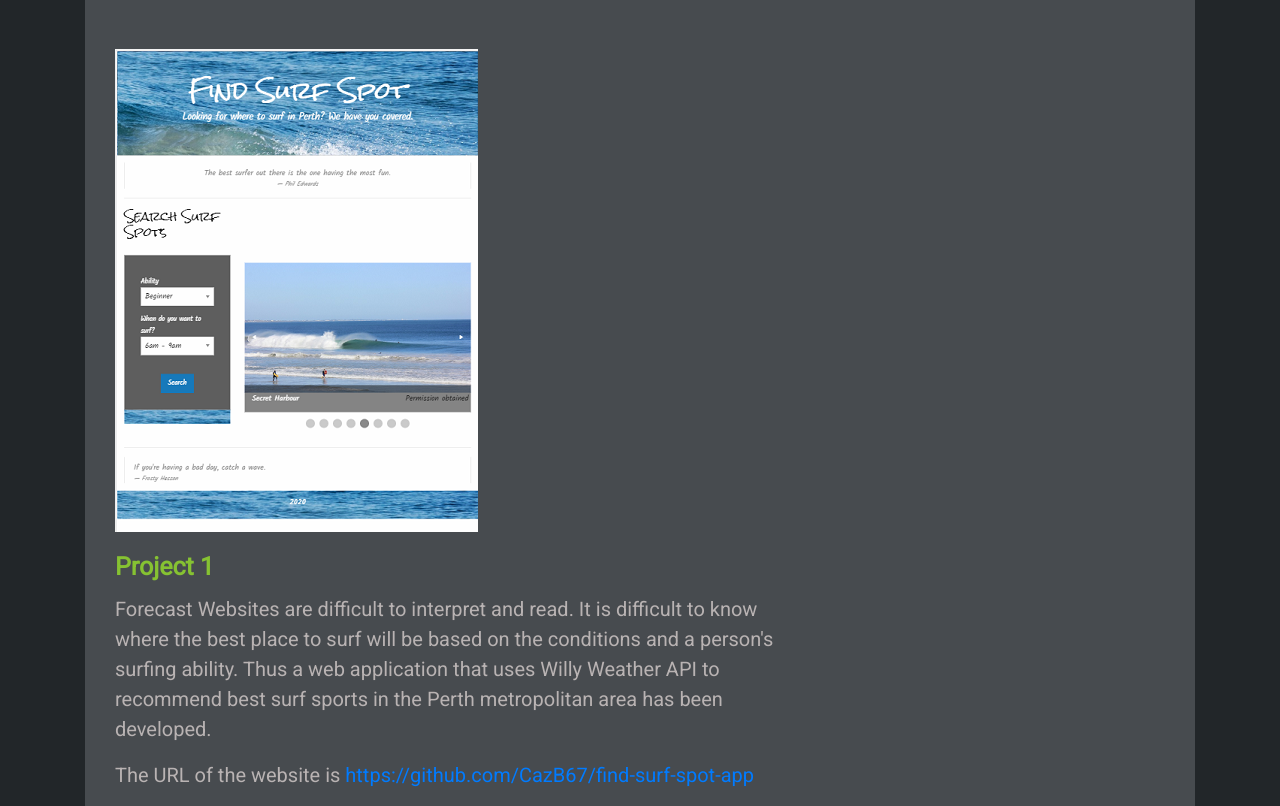
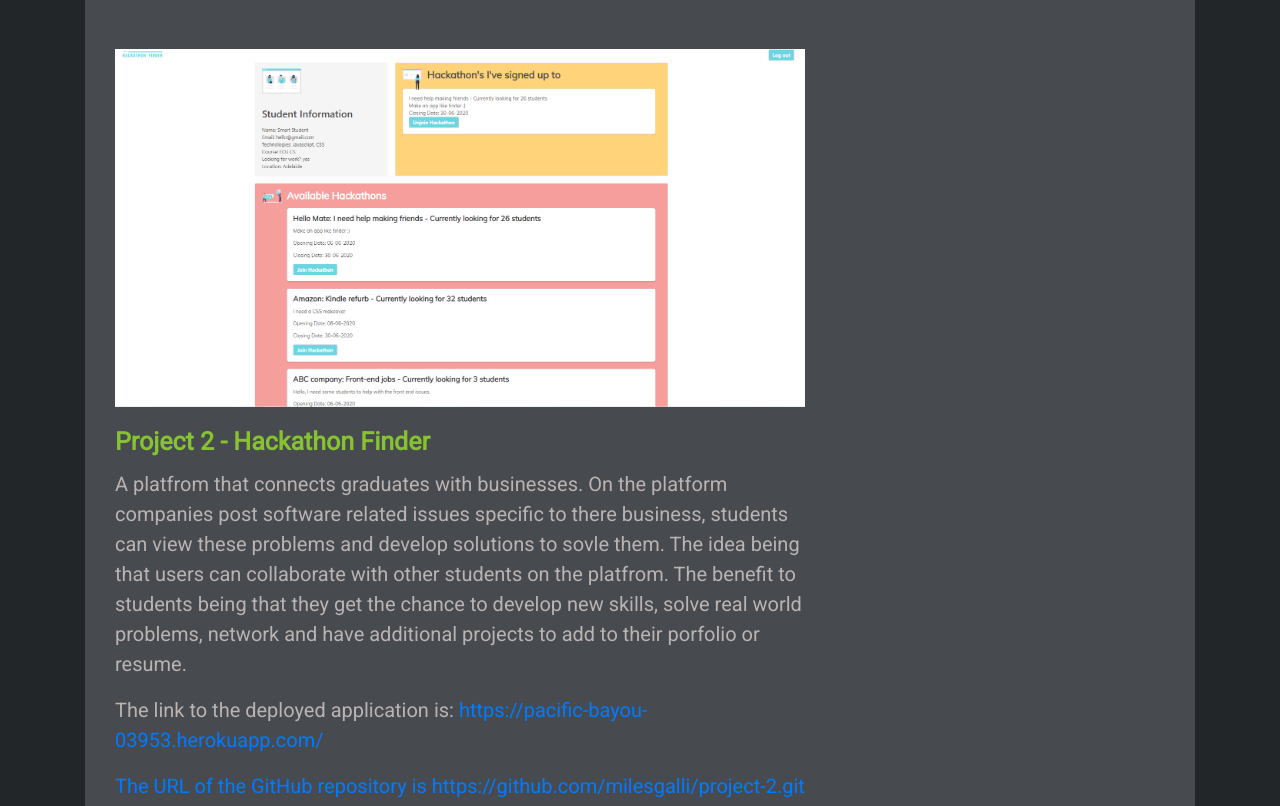
Before and after one commit to milesgalli/portfolio-updated, a plain HTML site: page portfolio.html in a window 1280 px wide. Shown: the part 280-1086 px from the top of the page. Drawn offline with nearby package versions, Linux system fonts and the light colour scheme.

Commit message:
adding project 2

```diff
--- a/portfolio.html
+++ b/portfolio.html
@@ -77,6 +77,33 @@
 
             </div>
             <br>
+
+            <div class="row">
+              <div class="col-sm-4 col-md-12 col-lg-8">
+                <img
+                  class="img-fluid port-image"
+                  src="Assets/Capture.PNG"
+                  alt="Project 1 "
+                />
+                <h5 class="card-title "><b> Project 2 - Hackathon Finder</b></h5>
+                <p class="card-text">
+
+                  A platfrom that connects graduates with businesses. On the platform companies post software related issues specific to there business, students can view these problems and develop solutions to sovle them. The idea being that users can collaborate with other students on the platfrom. The benefit to students being that they get the chance to develop new skills, solve real world problems, network and have additional projects to add to their porfolio or resume.
+                </p>
+                <p>
+                  The link to the deployed application is:
+                  <a href="https://pacific-bayou-03953.herokuapp.com"
+                    >https://pacific-bayou-03953.herokuapp.com/
+
+                </p>
+                <p>
+                  The URL of the GitHub repository is
+                  <a href="https://github.com/milesgalli/project-2.git"
+                    >https://github.com/milesgalli/project-2.git</a
+                  >
+                </p>
+              </div>
+
             <div class="row">
               <div class="col-sm-4 col-md-12 col-lg-8">
                 <img
@@ -84,7 +111,7 @@
                   src="Assets/Project1Photo.PNG"
                   alt="Project 1 "
                 />
-                <h5 class="card-title "><b> Project 1 </b></h5>
+                <h5 class="card-title "><b> Project 1- Find Surf App </b></h5>
                 <p class="card-text">
                   Forecast Websites are difficult to interpret and read. It is
                   difficult to know where the best place to surf will be based
```
Also changed, not shown: Assets/Capture.PNG (added).
